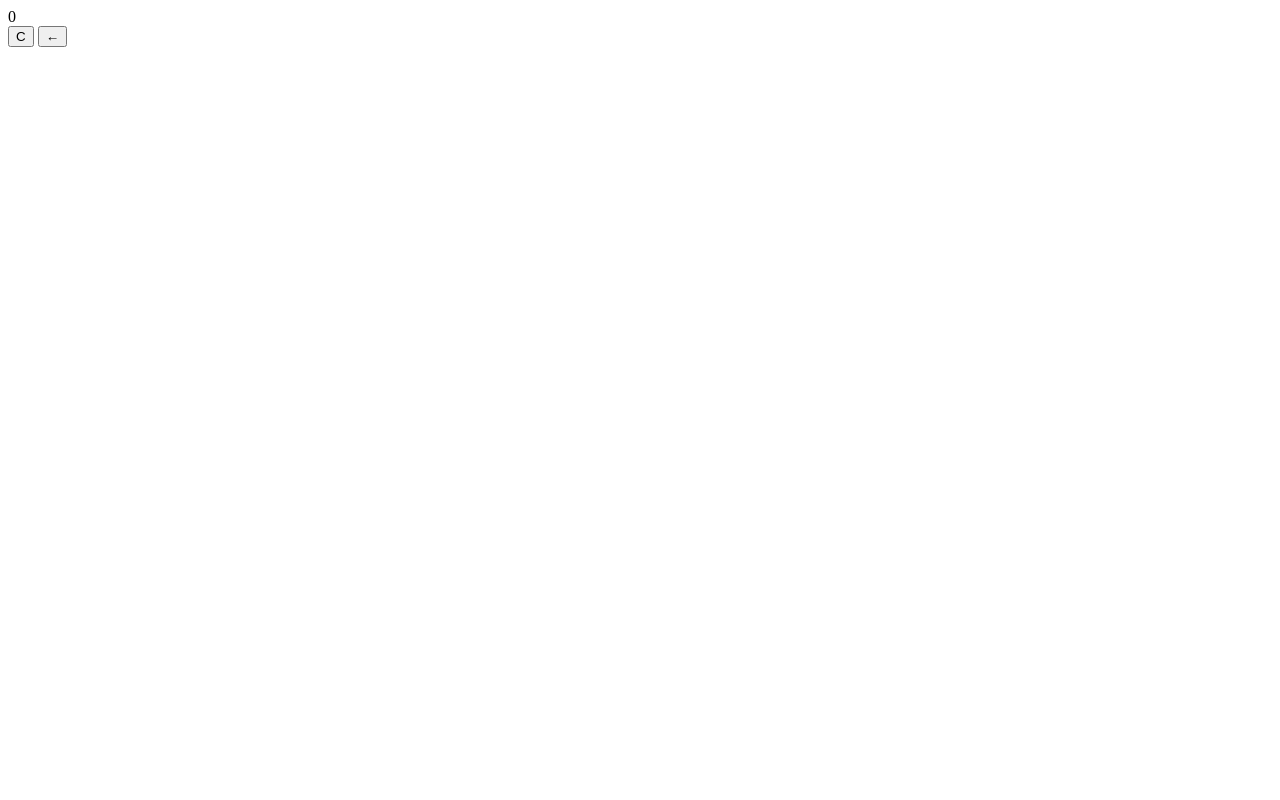
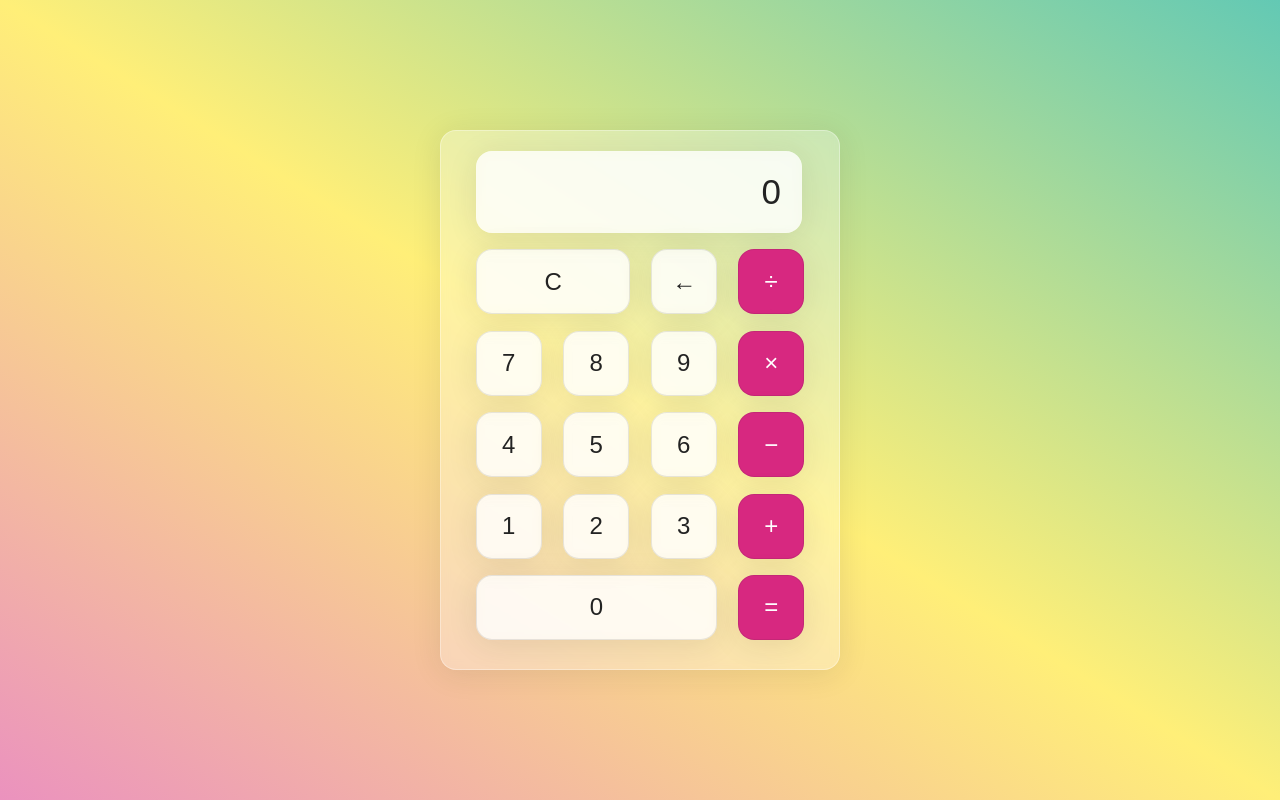
Before and after one commit to gustaoi/Calculadora-JS, a plain HTML site: page index.html in a window 1280 px wide. Drawn offline with Linux system fonts and the light colour scheme.

Commit message:
Style finished

```diff
--- a/index.html
+++ b/index.html
@@ -23,6 +23,62 @@
                 <button class="calc-button">
                     &larr;
                 </button>
+                <button class="calc-button">
+                    &divide;
+                </button>
+            </div>
+
+            <div class="calc-button-row">
+                <button class="calc-button">
+                    7
+                </button>
+                <button class="calc-button">
+                    8
+                </button>
+                <button class="calc-button">
+                    9
+                </button>
+                <button class="calc-button">
+                    &times;
+                </button>
+            </div>
+
+            <div class="calc-button-row">
+                <button class="calc-button">
+                    4
+                </button>
+                <button class="calc-button">
+                    5
+                </button>
+                <button class="calc-button">
+                    6
+                </button>
+                <button class="calc-button">
+                    &minus;
+                </button>
+            </div>
+
+            <div class="calc-button-row">
+                <button class="calc-button">
+                    1
+                </button>
+                <button class="calc-button">
+                    2
+                </button>
+                <button class="calc-button">
+                    3
+                </button>
+                <button class="calc-button">
+                    &plus;
+                </button>
+            </div>
+            <div class="calc-button-row">
+                <button class="calc-button triple">
+                    0
+                </button>
+                <button class="calc-button">
+                    &equals;
+                </button>
             </div>
         </section>
     </div>
--- a/style.css
+++ b/style.css
@@ -1 +1,111 @@
 /* Estilo da Calculadora */
+
+html {
+    box-sizing: border-box;
+    height: 100%;
+}
+
+*,
+*::before,
+*::after {
+    box-sizing: inherit;
+    margin: 0;
+    padding: 0;
+}
+
+body {
+/* Structure */
+    display: flex;
+    justify-content: center;
+    align-items: center;
+    height: inherit;
+/* Visual */
+    background: linear-gradient(32deg, #eb92be, #ffef78, #63c9b4);
+    font-family: 'Dosis', sans-serif;
+    font-display: swap;
+}
+
+.wrapper {
+    backdrop-filter: blur(5.5px);
+    -webkit-backdrop-filter: blur(5.5px);
+    border-radius: 16px;
+    box-shadow: 0 4px 30px rgba(35, 35, 35, 0.1);
+    color: #232323;
+    backdrop-filter: blur(4px);
+    -webkit-backdrop-filter: blur(4px);
+    background: rgba(255, 255, 255, 0.30);
+    border: 1px solid rgba(255, 255, 255, 0.34);
+    flex-basis: 400px;
+    height: 540px;
+    padding: 20px 35px;
+}
+
+.screen {
+    backdrop-filter: blur(5.5px);
+    -webkit-backdrop-filter: blur(5.5px);
+    background: rgba(255, 255, 255, 0.75);
+    border: 1px solid rgba(255, 255, 255, 0.1);
+    border-radius: 16px;
+    box-shadow: 0 4px 30px rgba(35, 35, 35, 0.1);
+    color: #232323;
+    font-size: 35px;
+    overflow: auto;
+    padding: 20px;
+    text-align: right;
+    width: 326px;
+}
+
+.calc-button-row {
+/* Structure */
+    display: flex;
+    justify-content: space-between;
+    margin: 5% 0;
+}
+
+.calc-button {
+    backdrop-filter: blur(5.5px);
+    -webkit-backdrop-filter: blur(5.5px);
+    background: rgba(255, 255, 255, 0.75);
+    border: 1px solid rgba(35, 35, 35, 0.1);
+    border-radius: 16px;
+    box-shadow: 0 4px 30px rgba(35, 35, 35, 0.1);
+    color: #232323;
+    flex-basis: 20%;
+    font-family: inherit;
+    font-size: 24px;
+    height: 65px;
+}
+
+.calc-button:last-child {
+    backdrop-filter: blur(5.5px);
+    -webkit-backdrop-filter: blur(5.5px);
+    background: rgba(255, 255, 255, 0.75);
+    border: 1px solid rgba(35, 35, 35, 0.1);
+    border-radius: 16px;
+    box-shadow: 0 4px 30px rgba(35, 35, 35, 0.1);
+    color: #fff;
+    background: #d72880;
+}
+
+.calc-button:last-child:hover {
+    background-color: rgba(255, 91, 179, 0.466);
+    color: inherit;
+    cursor: pointer;
+}
+
+.calc-button:hover {
+    background-color: inherit;
+    cursor: pointer;
+}
+
+.calc-button:active {
+    background-color: #ffef78;
+}
+
+.double {
+    flex-basis: 47%;
+}
+
+.triple {
+    flex-basis: 73.5%;
+}
```
